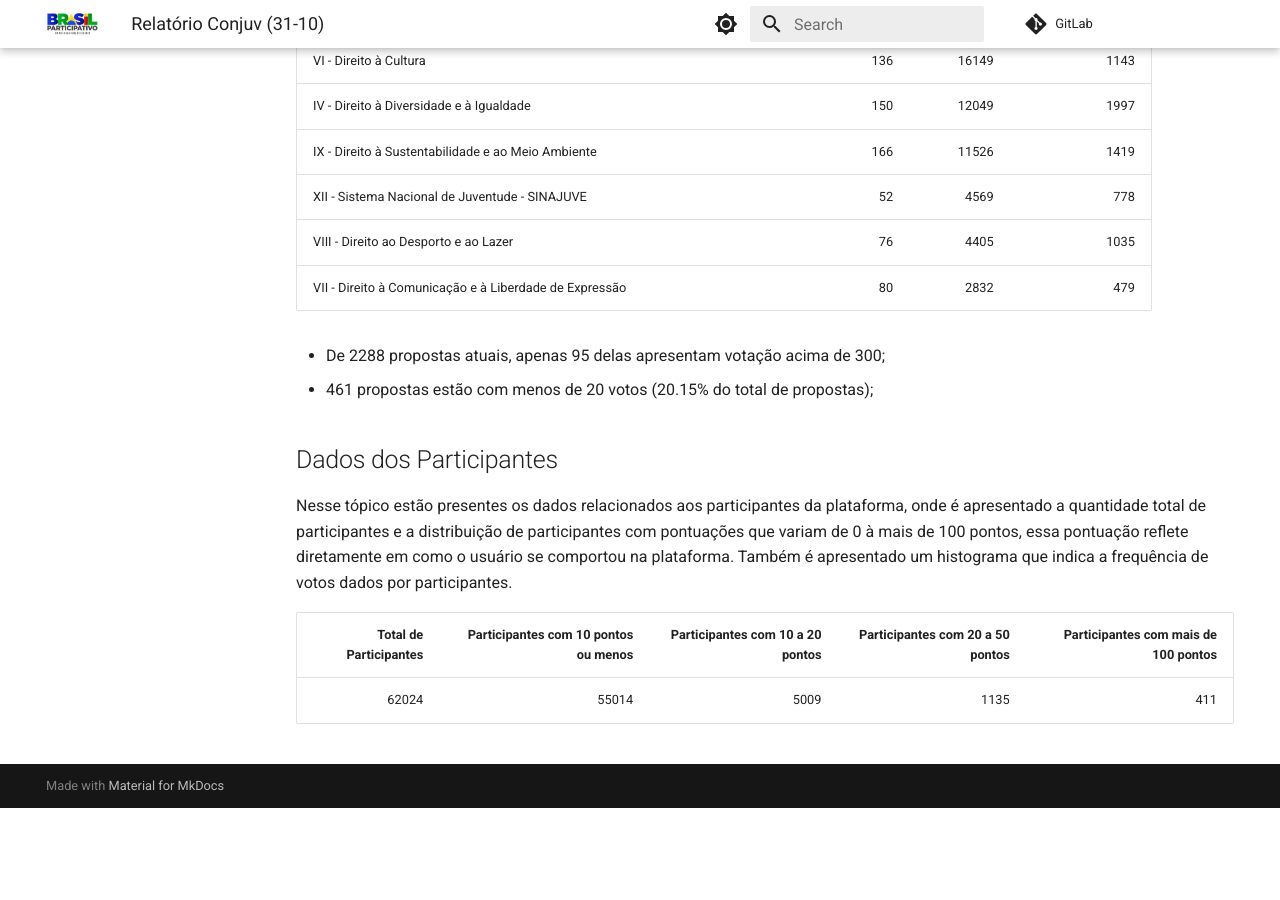
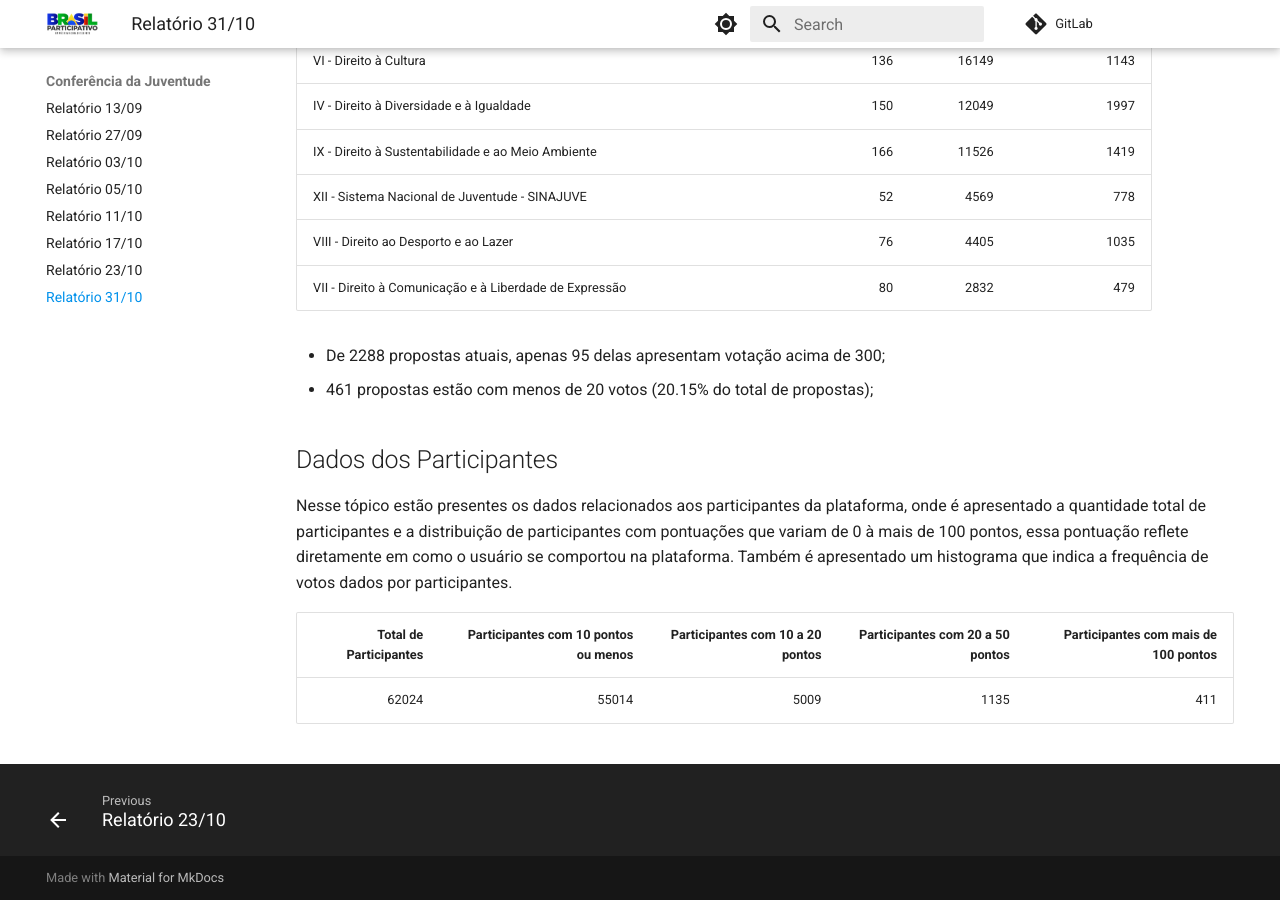
Before and after one commit to lappis-unb/documentacao2, an MkDocs documentation site: the page built from docs/conjuv/relatorio_31-10/relatorio_conjuv_31-10.md, in a window 1280 px wide and 900 px high, scrolled down 8433 px. Built offline with MkDocs 1.6.1 and Material for MkDocs 9.7.7, drawn with Linux system fonts in a browser that asks for light colours; comment, search, counter and statistics services are not loaded; before the commit the page ends 9241 px from its top, so only the background shows below that; some of the changed lines change nothing that is shown.

Commit message:
atualizando relatorio

```diff
--- a/mkdocs.yml
+++ b/mkdocs.yml
@@ -61,4 +61,4 @@ nav:
     - 'Relatório 11/10': 'conjuv/relatorio_conjuv_11-10.md'
     - 'Relatório 17/10': 'conjuv/relatorio_conjuv_17-10.md'
     - 'Relatório 23/10': 'conjuv/relatorio_23-10/relatorio_conjuv_23-10.md'
-    - 'Relatório 31/10': 'conjuv/relatorio_31-10-10/relatorio_conjuv_31-10.md'
+    - 'Relatório 31/10': 'conjuv/relatorio_31-10/relatorio_conjuv_31-10.md'
```
